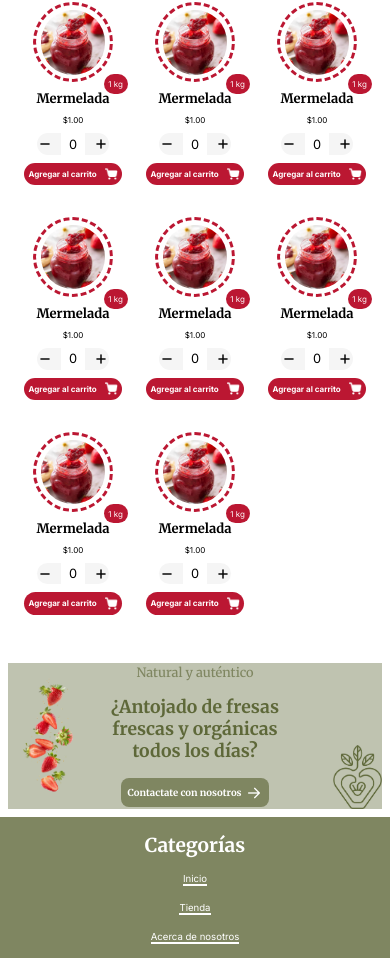
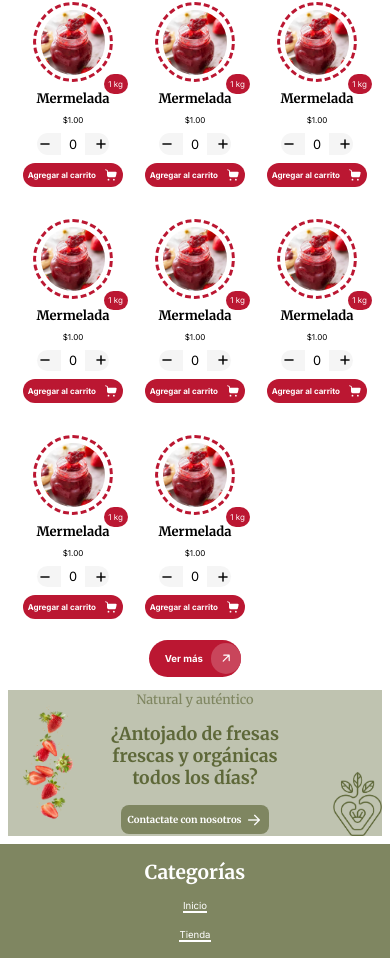
Before and after one commit to Fab1029/FresasSarahi, a React (Vite) app: page /#/ in a window 390 px wide. Shown: the part 851-1809 px from the top of the page. Built offline with nearby package versions, Linux system fonts and the light colour scheme.

Commit message:
(fix): Product and Product Banner changed img to svg

```diff
--- a/src/components/GalleryBanner/GalleryBanner.jsx
+++ b/src/components/GalleryBanner/GalleryBanner.jsx
@@ -12,7 +12,6 @@ const photos = Object.values(images).map((img) => img.default);
 const GalleryBanner = () => {
   const visibleCount = 3;
   const [currentIndex, setCurrentIndex] = useState(0);
-  const visiblePhotos = photos.slice(currentIndex, currentIndex + visibleCount);
 
   const handlePrev = () => {
     setCurrentIndex(prev => Math.max(prev - 1, 0));
@@ -35,13 +34,13 @@ const GalleryBanner = () => {
 
                 <div className='arrows-container'>
 
-                    <button className='arrow-icon' onClick={handlePrev}>
+                    <button className='arrow-icon' onClick={handlePrev} style={{visibility: currentIndex === 0 ? 'hidden' : 'inherit'}}>
                         <svg xmlns="http://www.w3.org/2000/svg" fill="#ffffff" viewBox="0 0 24 24" width="2rem" height="2rem">
                             <path d="M16 4l-8 8 8 8" stroke="#ffffff" strokeWidth="2" fill="none" strokeLinecap="round" strokeLinejoin="round"/>
                         </svg>
                     </button>
 
-                    <button className='arrow-icon' onClick={handleNext}>
+                    <button className='arrow-icon' onClick={handleNext} style={{visibility: currentIndex === photos.length - 3 ? 'hidden' : 'inherit'}}>
                         <svg xmlns="http://www.w3.org/2000/svg" fill="#ffffff" viewBox="0 0 24 24" width="2rem" height="2rem">
                             <path d="M8 4l8 8-8 8" stroke="#ffffff" strokeWidth="2" fill="none" strokeLinecap="round" strokeLinejoin="round"/>
                         </svg>
--- a/src/components/Product/Product.css
+++ b/src/components/Product/Product.css
@@ -60,8 +60,8 @@
     justify-content: space-around;
 }
 
-.button-add-to-cart img {
-    width: 1.5rem;
+.button-add-to-cart svg {
+    width: 1.8rem;
 }
 
 .product-price {
@@ -94,8 +94,8 @@
         font-size: 0.5rem;
     }
 
-    .button-add-to-cart img {
-        width: 0.8rem;
+    .button-add-to-cart svg {
+        width: 0.9rem;
     }
 
     .product-price {
--- a/src/components/Product/Product.jsx
+++ b/src/components/Product/Product.jsx
@@ -25,7 +25,13 @@ const Product = ({product}) => {
 
         <button className='default-button button-add-to-cart'>
             Agregar al carrito
-            <img src={carIcon} alt='car-icon' loading='lazy'/>
+            {/*<img src={carIcon} alt='car-icon' loading='lazy'/>*/}
+            <svg xmlns="http://www.w3.org/2000/svg"
+                viewBox="0 0 24 24"
+                fill="currentColor"
+                role="img" aria-label="Carrito de compras">
+                <path d="M2.08 2.75c.14-.39.57-.6.96-.46l.3.1c.62.22 1.14.41 1.55.62.44.22.82.5 1.1.92.28.42.39.88.44 1.38.02.23.03.48.03.79H17.13c1.69 0 3.21 0 3.65.58.44.58.27 1.45-.07 3.19l-.5 2.42c-.32 1.53-.48 2.28-1.03 2.73-.55.45-1.34.45-2.9.45h-5.3c-2.79 0-4.18 0-5.04-.92C5.06 13.55 5 12.58 5 9.64V7.04c0-.74 0-1.23-.04-1.62-.04-.36-.11-.54-.2-.67-.09-.13-.22-.25-.52-.4-.32-.16-.76-.32-1.43-.56l-.26-.09a.75.75 0 0 1-.47-.95ZM7.5 18a1.5 1.5 0 1 1 0 3 1.5 1.5 0 0 1 0-3Zm9 0a1.5 1.5 0 1 1 0 3 1.5 1.5 0 0 1 0-3Z"/>
+            </svg>
         </button>
     </div>
   )
--- a/src/components/ProductsBanner/ProductsBanner.css
+++ b/src/components/ProductsBanner/ProductsBanner.css
@@ -9,6 +9,10 @@
     display: flex;
     margin-top: 2rem;
     justify-content: center;
+}
+
+.button-see-more svg {
+    width: 1.6rem;
 }
 
 @media (max-width:1024px) {
@@ -24,11 +28,16 @@
         padding: 0.5rem 1rem;
     }
 
+    .see-more-container {
+        margin: 0.8rem 0;
+    }
+
     .button-see-more {
+        display: flex;
         font-size: 0.6rem;
     }
 
-    .button-see-more img {
-        width: 1rem;
+    .button-see-more svg {
+        width: 0.9rem;
     }
 }
--- a/src/components/ProductsBanner/ProductsBanner.jsx
+++ b/src/components/ProductsBanner/ProductsBanner.jsx
@@ -20,7 +20,16 @@ const ProductsBanner = ({products}) => {
             <button className="default-button default-button-icon button-see-more" onClick={() => navigate('/shop')}>
                 Ver más
                 <div>
-                    <img src={arrowUpIcon}/>
+                    <svg xmlns="http://www.w3.org/2000/svg"
+                        viewBox="0 0 24 24"
+                        fill="none"
+                        stroke="currentColor"
+                        stroke-width="2"
+                        stroke-linecap="round"
+                        stroke-linejoin="round"
+                        role="img" aria-label="Flecha diagonal">
+                        <path d="M7 17L17 7M17 7H8M17 7V16"/>
+                    </svg>
                 </div>
             </button>
         </div>
```
